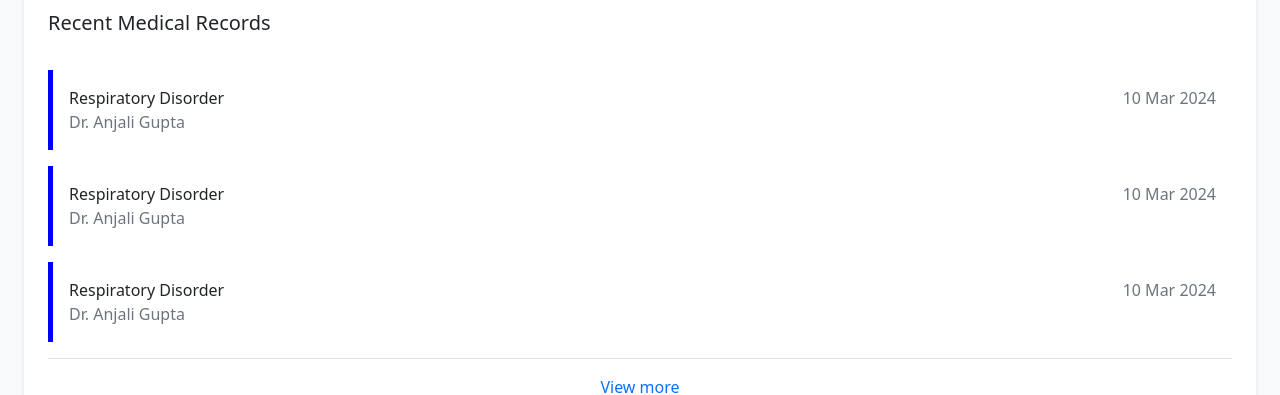
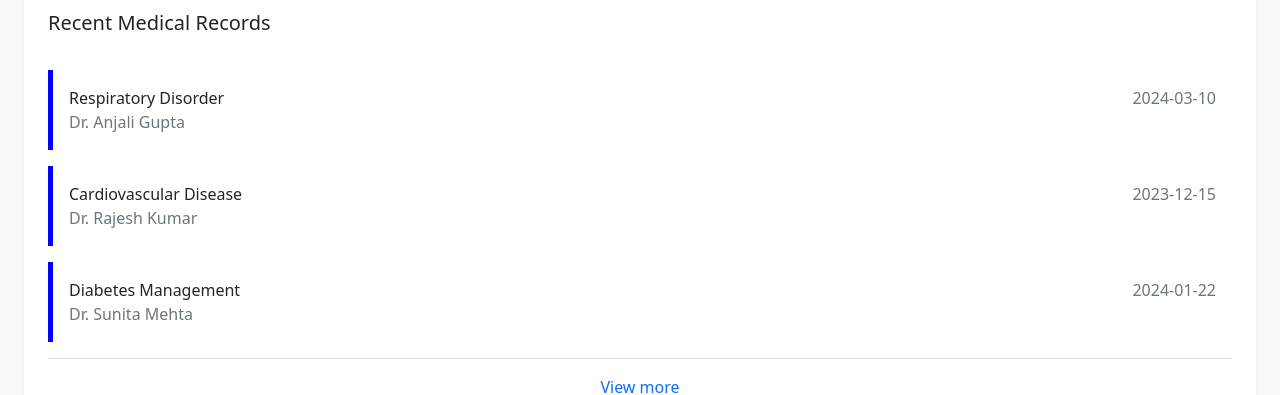
Before and after one commit to Prithivi36/Life-Record--Hospital-Data-, a React (Vite) app: page / in a window 1280 px wide. Shown: the part 668-1063 px from the top of the page. Built offline with nearby package versions, Linux system fonts and the light colour scheme.

Commit message:
Component Seperation

```diff
--- a/src/Pages/DashBoard/DashBoard.jsx
+++ b/src/Pages/DashBoard/DashBoard.jsx
@@ -3,6 +3,7 @@ import image from "../../assets/image.png"
 import DashHeader from "./DashHeader"
 import DashInfo from "./DashInfo"
 import DashContact from "./DashContact"
+import DashMedRecords from "./DashMedRecords"
 function DashBoard() {
   return (
     <div className="bg-light d-flex flex-column gap-3 p-4">
@@ -20,33 +21,7 @@ function DashBoard() {
         </div>
         <div className="p-4 pb-0 d-flex flex-column gap-3 rounded-4 shadow-sm  bg-white">
             <p className="fs-5 fw-medium">Recent Medical Records</p>
-            <div className="callout d-flex">
-                <div className="p-3 ">
-                    <p className="m-0 fw-medium">Respiratory Disorder</p>
-                    <p className="m-0 text-secondary">Dr. Anjali Gupta</p>
-                </div>
-                <div className="p-3 ms-auto">
-                    <p className="m-0 text-secondary">10 Mar 2024</p>
-                </div>
-            </div>
-            <div className="callout d-flex">
-                <div className="p-3 ">
-                    <p className="m-0 fw-medium">Respiratory Disorder</p>
-                    <p className="m-0 text-secondary">Dr. Anjali Gupta</p>
-                </div>
-                <div className="p-3 ms-auto">
-                    <p className="m-0 text-secondary">10 Mar 2024</p>
-                </div>
-            </div>
-            <div className="callout d-flex">
-                <div className="p-3 ">
-                    <p className="m-0 fw-medium">Respiratory Disorder</p>
-                    <p className="m-0 text-secondary">Dr. Anjali Gupta</p>
-                </div>
-                <div className="p-3 ms-auto">
-                    <p className="m-0 text-secondary">10 Mar 2024</p>
-                </div>
-            </div>
+            <DashMedRecords />
             <div className="end">
                 <p className="text-center text-primary text-decoration-none border-top py-3 more m-0">View more</p>
             </div>
--- /dev/null
+++ b/src/Pages/DashBoard/DashMedRecords.jsx
@@ -0,0 +1,39 @@
+function DashMedRecords() {
+    const details=[
+        {
+            condition: "Respiratory Disorder",
+            doctor: "Dr. Anjali Gupta",
+            date: "2024-03-10"
+        },
+        {
+        condition: "Cardiovascular Disease",
+        doctor: "Dr. Rajesh Kumar",
+        date: "2023-12-15"
+        },
+        {
+        condition: "Diabetes Management",
+        doctor: "Dr. Sunita Mehta",
+        date: "2024-01-22"
+        }
+    ]
+  return (
+    <>
+    {
+        details.map((d)=>{
+            return(
+                <div className="callout d-flex">
+                    <div className="p-3 ">
+                        <p className="m-0 fw-medium">{d.condition}</p>
+                        <p className="m-0 text-secondary">{d.doctor}</p>
+                    </div>
+                    <div className="p-3 ms-auto">
+                        <p className="m-0 text-secondary">{d.date}</p>
+                    </div>
+                </div>
+            )
+        })
+    }
+    </>
+  )
+}
+export default DashMedRecords
```
